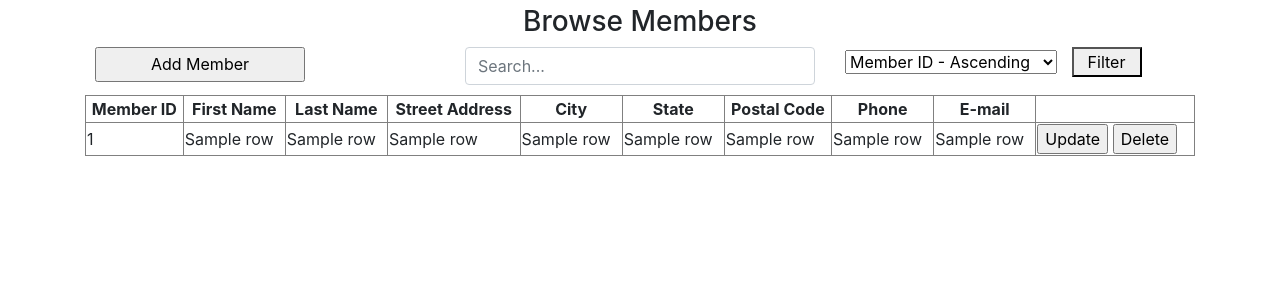
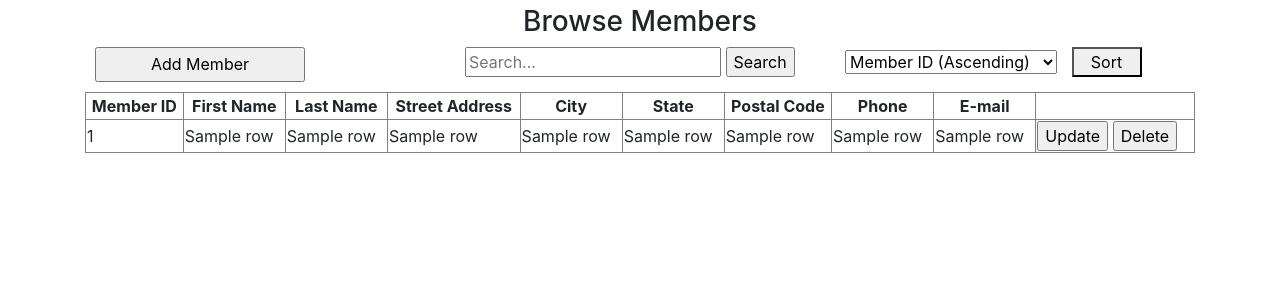
Before and after one commit to Cart6278/the-outdated-library-cs340, a Flask app: template starter_website/templates/members_browse.html in a window 1280 px wide. Shown: the part 56-356 px from the top of the page. Run offline with Flask 2, Linux system fonts and the light colour scheme; the template is opened without the code that fills it: most values are stand-ins (such as "Sample title", 1, 10 or a date in 2020); some libraries are stand-ins or nearby versions.

Commit message:
partial but functional implementation of search filter

```diff
--- a/starter_website/templates/members_browse.html
+++ b/starter_website/templates/members_browse.html
@@ -26,41 +26,25 @@
             <div class="col-4">
                 <input type="button" name="go_add_member" value="Add Member" onclick="window.location = 'members_add'" style="width: 60%; height: 35px; margin-left: 10px; margin-bottom: 10px;">
             </div>
-            <div class="col-4">
-                <input class="form-control" type="text" placeholder="Search..." aria-label="Search" style="margin-bottom: 10px;">
-            </div>
 
-<!--
-            <div class="dropdown col-4">
-                <button class="btn btn-secondary dropdown-toggle" type="button" id="dropdownMenuButton" data-toggle="dropdown" aria-haspopup="true" aria-expanded="false" style="margin-left: 55%;">
-                Sort/Filter By...
-                </button>
-                <div class="dropdown-menu" aria-labelledby="dropdownMenuButton">
-               		<option value="{{url_for('browse_members', filter='id_ascending')}}">Member ID - Ascending</option>
-                	<option value="{{url_for('browse_members', filter='id_descending')}}">Member ID - Descending</option>
+	    <form class="col-4" name="search" method="get" action="{{ url_for('browse_members') }}">
+                <input class="active" type="text" name="search_content" method="post" value="" placeholder="Search..." style="margin-bottom: 10px;">
+		<input type="submit" value="Search">
+	    </form>
 
-		        <a class="dropdown-item" href="#">Member ID - Ascending</a>
-                	<a class="dropdown-item" href="#">Member ID - Descending</a>
-                	<a class="dropdown-item" href="#">First Name - (A-Z)</a>
-                	<a class="dropdown-item" href="#">First Name - (Z-A)</a>
-                	<a class="dropdown-item" href="#">Last Name - (A-Z)</a>
-                	<a class="dropdown-item" href="#">Last Name - (Z-A)</a>
-                </div>
-            </div>
--->
-	<form class="col-4" name="filter_members" method="post" action="{{ url_for('browse_members') }}">
-        	<select name="type">
-			<option value="id_asc">Member ID - Ascending</option>
-			<option value="id_desc">Member ID - Descending</option>
+            <form class="col-4" name="filter_members" method="post" action="{{ url_for('browse_members') }}">
+                <select name="type">
+			<option value="id_asc">Member ID (Ascending)</option>
+			<option value="id_desc">Member ID (Descending)</option>
 			<option value="first_asc">First Name (A-Z)</option>
 			<option value="first_desc">First Name (Z-A)</option>
 			<option value="last_asc">Last Name (A-Z)</option>
 			<option value="last_desc">Last Name (Z-A)</option>
 		</select>
-		<button type="submit" style="width: 20%; margin-left: 10px;">Filter</button>
-	</form>
+		<button type="submit" style="width: 20%; margin-left: 10px;">Sort</button>
+	    </form>
+        </div>
 
-        </div>
         <table border="1" style="width: 100%;">
             <thead class="text-center">
                 <th>Member ID</th>
```
Also changed, not shown: starter_website/templates/reservations_browse.html (+12 -26 lines).
